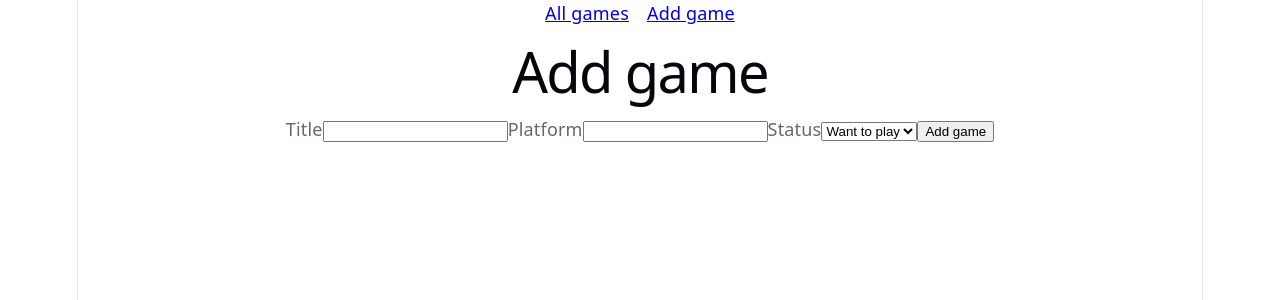
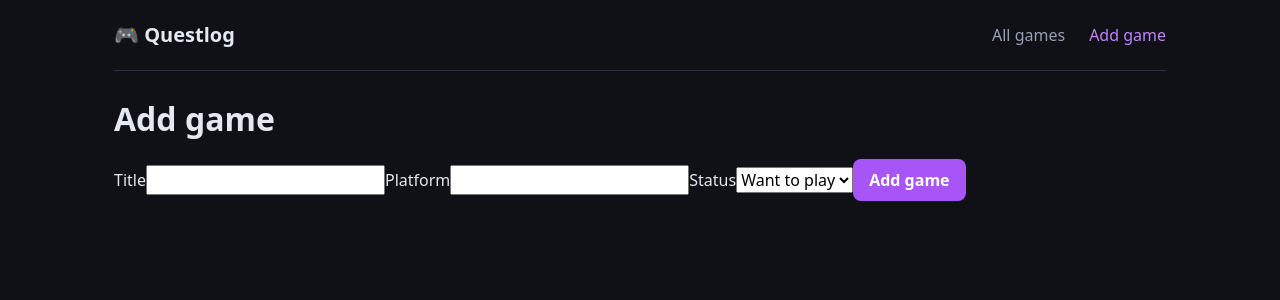
Before and after one commit to CharikliaA/questlog, a React (Vite) app: page /games/new in a window 1280 px wide. Shown: the top 300 px of the page. Built offline with nearby package versions, Linux system fonts and the light colour scheme.

Commit message:
Add base styles, header and card grid

```diff
--- a/src/components/GameCard.tsx
+++ b/src/components/GameCard.tsx
@@ -2,17 +2,23 @@ import { Link } from "react-router";
 import type { Game } from "../types/game";
 
 type GameCardProps = {
-    game: Game;
+  game: Game;
 };
 
 export default function GameCard({ game }: GameCardProps) {
-    return (
-        <li>
-            <Link to={`/games/${game.id}`}>
-            {game.coverUrl && <img src={game.coverUrl} alt="" width={80} />}
-            <span>{game.title}</span>
-            </Link>
-            <span> - {game.platform}</span>
-        </li>
-    )
+  return (
+    <li className="game-card">
+      <Link to={`/games/${game.id}`}>
+        {game.coverUrl ? (
+          <img src={game.coverUrl} alt="" />
+        ) : (
+          <div className="cover-placeholder">🎮</div>
+        )}
+        <div className="game-card-info">
+          <h2>{game.title}</h2>
+          <p>{game.platform}</p>
+        </div>
+      </Link>
+    </li>
+  );
 }
--- a/src/components/Layout.tsx
+++ b/src/components/Layout.tsx
@@ -1,11 +1,16 @@
-import { NavLink, Outlet } from "react-router";
+import { Link, NavLink, Outlet } from "react-router";
 
 export default function Layout() {
   return (
     <>
       <header>
+        <Link to="/" className="logo">
+          🎮 Questlog
+        </Link>
         <nav>
-                <NavLink to="/">All games</NavLink>
+          <NavLink to="/" end>
+            All games
+          </NavLink>
           <NavLink to="/games/new">Add game</NavLink>
         </nav>
       </header>
@@ -14,5 +19,5 @@ export default function Layout() {
         <Outlet />
       </main>
     </>
-    )
+  );
 }
--- a/src/index.css
+++ b/src/index.css
@@ -1,117 +1,162 @@
 :root {
-  --text: #6b6375;
-  --text-h: #08060d;
-  --bg: #fff;
-  --border: #e5e4e7;
-  --code-bg: #f4f3ec;
-  --accent: #aa3bff;
-  --accent-bg: rgba(170, 59, 255, 0.1);
-  --accent-border: rgba(170, 59, 255, 0.5);
-  --social-bg: rgba(244, 243, 236, 0.5);
-  --shadow:
-    rgba(0, 0, 0, 0.1) 0 10px 15px -3px, rgba(0, 0, 0, 0.05) 0 4px 6px -2px;
+  --bg: #0f1117;
+  --surface: #1a1d27;
+  --surface-hover: #232736;
+  --border: #2c3040;
+  --text: #e6e8ef;
+  --text-muted: #9aa0b4;
+  --accent: #a855f7;
+  --accent-hover: #c084fc;
+  --danger: #f87171;
+  --radius: 12px;
 
-  --sans: system-ui, 'Segoe UI', Roboto, sans-serif;
-  --heading: system-ui, 'Segoe UI', Roboto, sans-serif;
-  --mono: ui-monospace, Consolas, monospace;
-
-  font: 18px/145% var(--sans);
-  letter-spacing: 0.18px;
-  color-scheme: light dark;
+  font-family: system-ui, -apple-system, "Segoe UI", Roboto, sans-serif;
   color: var(--text);
   background: var(--bg);
-  font-synthesis: none;
-  text-rendering: optimizeLegibility;
-  -webkit-font-smoothing: antialiased;
-  -moz-osx-font-smoothing: grayscale;
-
-  @media (max-width: 1024px) {
-    font-size: 16px;
-  }
+  line-height: 1.5;
 }
 
-@media (prefers-color-scheme: dark) {
-  :root {
-    --text: #9ca3af;
-    --text-h: #f3f4f6;
-    --bg: #16171d;
-    --border: #2e303a;
-    --code-bg: #1f2028;
-    --accent: #c084fc;
-    --accent-bg: rgba(192, 132, 252, 0.15);
-    --accent-border: rgba(192, 132, 252, 0.5);
-    --social-bg: rgba(47, 48, 58, 0.5);
-    --shadow:
-      rgba(0, 0, 0, 0.4) 0 10px 15px -3px, rgba(0, 0, 0, 0.25) 0 4px 6px -2px;
-  }
-
-  #social .button-icon {
-    filter: invert(1) brightness(2);
-  }
-}
-
-#root {
-  width: 1126px;
-  max-width: 100%;
-  margin: 0 auto;
-  text-align: center;
-  border-inline: 1px solid var(--border);
-  min-height: 100svh;
-  display: flex;
-  flex-direction: column;
+*,
+*::before,
+*::after {
   box-sizing: border-box;
 }
 
 body {
   margin: 0;
+  min-height: 100vh;
 }
 
-h1,
-h2 {
-  font-family: var(--heading);
-  font-weight: 500;
-  color: var(--text-h);
+#root {
+  max-width: 1100px;
+  margin: 0 auto;
+  padding: 0 1.5rem 3rem;
+}
+
+a {
+  color: var(--accent-hover);
 }
 
 h1 {
-  font-size: 56px;
-  letter-spacing: -1.68px;
-  margin: 32px 0;
-  @media (max-width: 1024px) {
-    font-size: 36px;
-    margin: 20px 0;
-  }
-}
-h2 {
-  font-size: 24px;
-  line-height: 118%;
-  letter-spacing: -0.24px;
-  margin: 0 0 8px;
-  @media (max-width: 1024px) {
-    font-size: 20px;
-  }
-}
-p {
-  margin: 0;
+  font-size: 2rem;
+  margin: 1.5rem 0 1rem;
 }
 
-code,
-.counter {
-  font-family: var(--mono);
-  display: inline-flex;
-  border-radius: 4px;
-  color: var(--text-h);
+/* Header och meny */
+header {
+  display: flex;
+  align-items: center;
+  justify-content: space-between;
+  padding: 1.25rem 0;
+  border-bottom: 1px solid var(--border);
 }
 
-code {
-  font-size: 15px;
-  line-height: 135%;
-  padding: 4px 8px;
-  background: var(--code-bg);
+.logo {
+  font-size: 1.25rem;
+  font-weight: 700;
+  color: var(--text);
+  text-decoration: none;
 }
 
 nav {
   display: flex;
-  gap: 1rem;
+  gap: 1.5rem;
+}
+
+nav a {
+  color: var(--text-muted);
+  text-decoration: none;
+  font-weight: 500;
+}
+
+nav a:hover {
+  color: var(--text);
+}
+
+nav a.active {
+  color: var(--accent-hover);
+}
+
+/* Knappar och formulärfält */
+button,
+input,
+select {
+  font: inherit;
+}
+
+button {
+  background: var(--accent);
+  color: white;
+  border: none;
+  border-radius: 8px;
+  padding: 0.55rem 1rem;
+  font-weight: 600;
+  cursor: pointer;
+}
+
+button:hover:not(:disabled) {
+  background: var(--accent-hover);
+}
+
+button:disabled {
+  opacity: 0.6;
+  cursor: default;
+}
+
+/* Spelkort */
+.game-grid {
+  list-style: none;
+  padding: 0;
+  margin: 1.5rem 0 0;
+  display: grid;
+  grid-template-columns: repeat(auto-fill, minmax(180px, 1fr));
+  gap: 1.25rem;
+}
+
+.game-card a {
+  display: block;
+  height: 100%;
+  background: var(--surface);
+  border: 1px solid var(--border);
+  border-radius: var(--radius);
+  overflow: hidden;
+  color: inherit;
+  text-decoration: none;
+  transition: transform 0.15s, background 0.15s;
+}
+
+.game-card a:hover {
+  transform: translateY(-4px);
+  background: var(--surface-hover);
+}
+
+.game-card img,
+.cover-placeholder {
+  display: block;
+  width: 100%;
+  aspect-ratio: 3 / 4;
+  object-fit: cover;
+}
+
+.cover-placeholder {
+  display: flex;
+  align-items: center;
   justify-content: center;
+  font-size: 3rem;
+  background: var(--surface-hover);
 }
+
+.game-card-info {
+  padding: 0.75rem 1rem 1rem;
+}
+
+.game-card-info h2 {
+  font-size: 1rem;
+  margin: 0 0 0.25rem;
+}
+
+.game-card-info p {
+  margin: 0;
+  color: var(--text-muted);
+  font-size: 0.9rem;
+}
--- a/src/pages/GamesPage.tsx
+++ b/src/pages/GamesPage.tsx
@@ -52,7 +52,7 @@ export default function GamesPage() {
       {!loading && !error && games.length === 0 && <p>No games here yet.</p>}
 
       {!loading && !error && (
-        <ul>
+        <ul className="game-grid">
           {games.map((game) => (
             <GameCard key={game.id} game={game} />
           ))}
```
Lines whose indentation alone changed are shown as unchanged.
